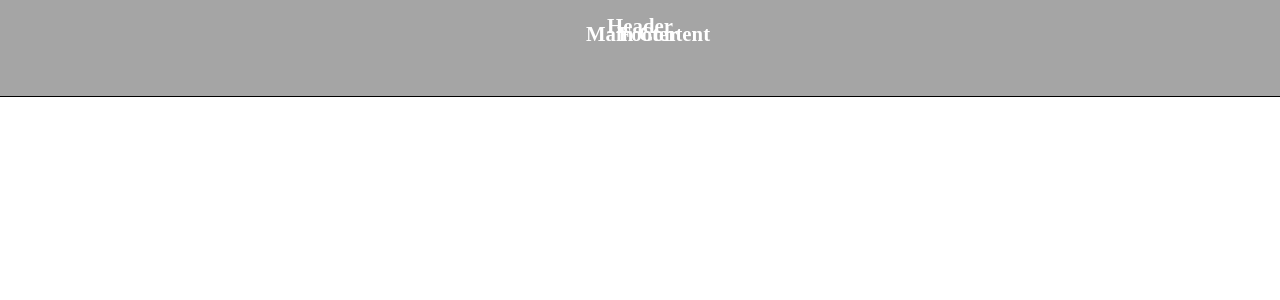
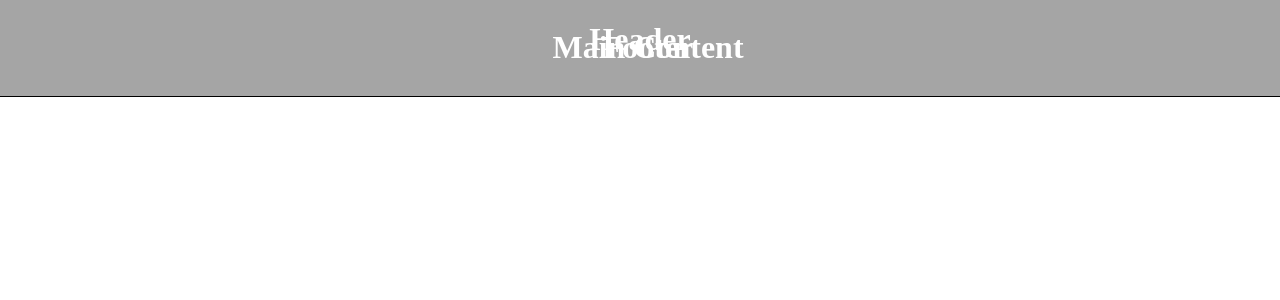
Before and after one commit to joshuargutierrez/joshuargutierrez.github.io, a PHP site: page / in a window 1280 px wide. Shown: the top 300 px of the page. Run offline with PHP 8.4, Linux system fonts and the light colour scheme.

Commit message:
increased text size for header

```diff
--- a/page-styles.css
+++ b/page-styles.css
@@ -1,5 +1,5 @@
 h1 {
-    font-size: 1.3em;
+    font-size: 2.0em;
 }
 
 #header,
```
